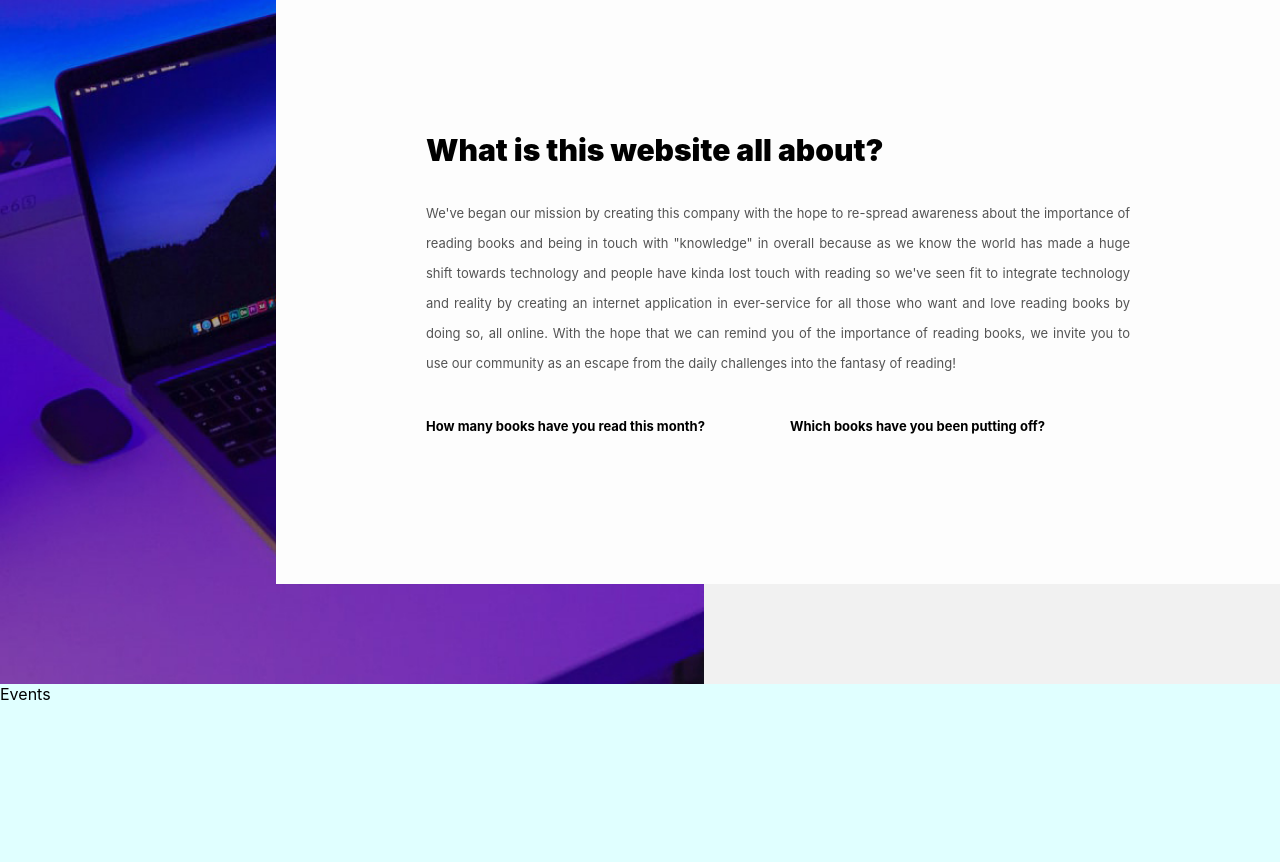
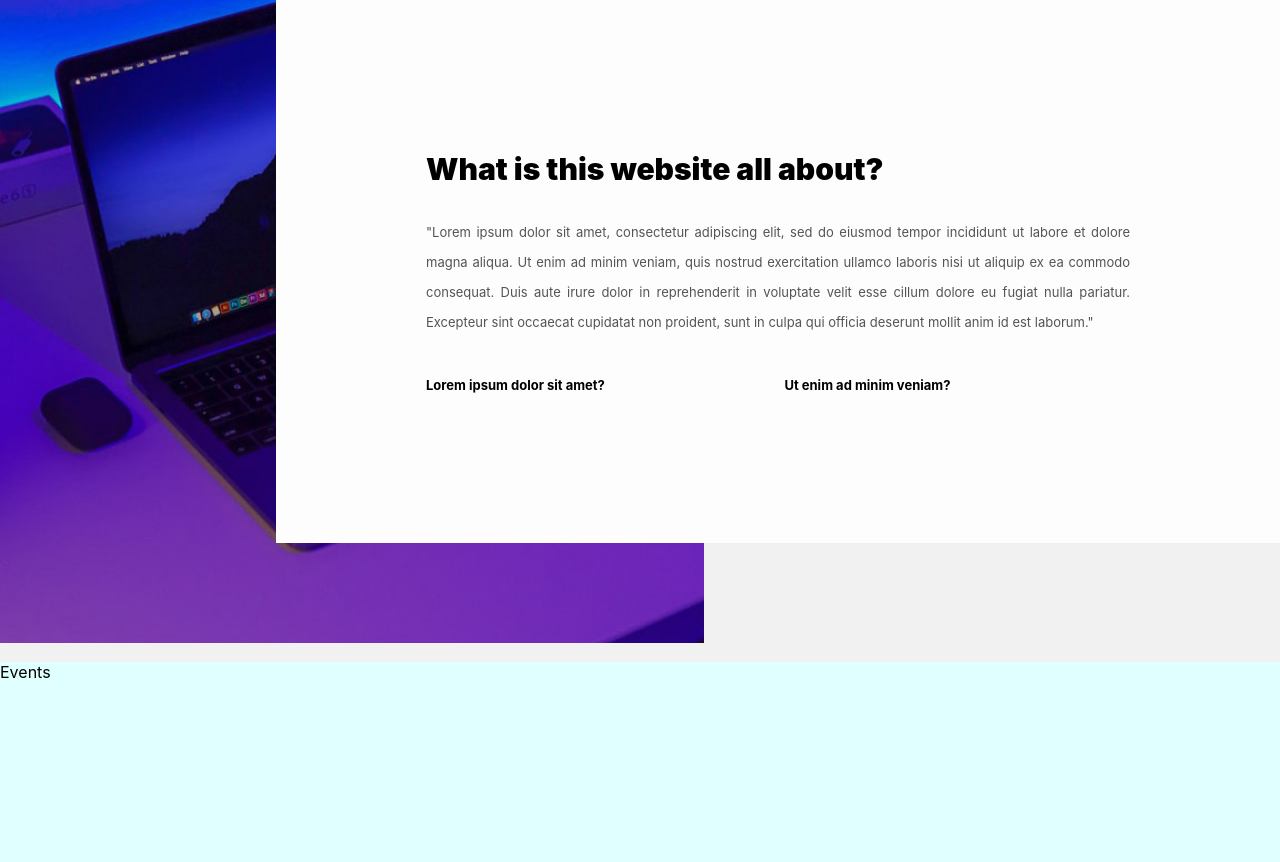
Before and after one commit to visarzejna/digital-company, a React (Create React App) app: page / in a window 1280 px wide. Shown: the part 938-1800 px from the top of the page. Built offline with nearby package versions, Linux system fonts and the light colour scheme.

Commit message:
rearranged footer and about design

```diff
--- a/src/Components/About/About.js
+++ b/src/Components/About/About.js
@@ -9,16 +9,14 @@ const About = () => {
                     <div className={classes.innercontainer}>
                         <h1>What is this website all about?</h1>
                         <p className={classes.text}>
-                            We've began our mission by creating this company with the hope to re-spread awareness about the importance
-                            of reading books and being in touch with "knowledge" in overall because as we know the world has made a huge
-                            shift towards technology and people have kinda lost touch with reading so we've seen fit to integrate technology and
-                            reality by creating an internet application in ever-service for all those who want and love reading books by doing so, all online. With
-                            the hope that we can remind you of the importance of reading books, we invite you to use our community as an escape
-                            from the daily challenges into the fantasy of reading!
+                            "Lorem ipsum dolor sit amet, consectetur adipiscing elit, sed do eiusmod tempor incididunt ut labore et dolore
+                            magna aliqua. Ut enim ad minim veniam, quis nostrud exercitation ullamco laboris nisi ut aliquip ex ea commodo
+                            consequat. Duis aute irure dolor in reprehenderit in voluptate velit esse cillum dolore eu fugiat nulla pariatur.
+                            Excepteur sint occaecat cupidatat non proident, sunt in culpa qui officia deserunt mollit anim id est laborum."
                         </p>
                         <div className={classes.skills}>
-                            <span>How many books have you read this month?</span>
-                            <span>Which books have you been putting off?</span>
+                            <span>Lorem ipsum dolor sit amet?</span>
+                            <span>Ut enim ad minim veniam?</span>
                             <span></span>
                         </div>
                     </div>
--- a/src/Components/Footer/Footer.js
+++ b/src/Components/Footer/Footer.js
@@ -41,7 +41,7 @@ const Footer = () => {
 
       <div className="footer-center">
         <div>
-          <i className="fa-map-marker"></i>
+          <i className="fa fa-map-marker"></i>
           <p>
             <span>Road 66 Boulevard Bill Clinton</span> Pristina, Republic of
             Kosovo
@@ -49,12 +49,12 @@ const Footer = () => {
         </div>
 
         <div>
-          <i className="fa-phone"></i>
+          <i className="fa fa-phone"></i>
           <p>+383-44-123-456</p>
         </div>
 
         <div>
-          <i className="fa-envelope"></i>
+          <i className="fa fa-envelope"></i>
           <p>
             <a href="mailto:support@company.com">support@ebooks.com</a>
           </p>
@@ -64,7 +64,7 @@ const Footer = () => {
       <div className="footer-right">
         <p className="footer-company-about">
           <span>About the website</span>
-          Lorem ipsum dolor sit amet, consectetur adipiscing elit, sed do eiusmod tempor incididunt ut labore et dolore magna aliqua. Ut enim ad minim veniam, quis nostrud exercitation ullamco laboris nisi ut aliquip ex ea commodo consequat. Duis aute irure dolor in reprehenderit in voluptate velit esse cillum dolore eu fugiat nulla pariatur.
+            Digital Company is an organization which aims on integrating advanced design for our costumer products. We want to create something really unique for our clients by going with the saying "Design is where science and art break even" in which our purpose is others satisfaction!
         </p>
       </div>
     </footer>
--- a/src/Components/Header/Header.js
+++ b/src/Components/Header/Header.js
@@ -105,7 +105,7 @@ const Header = () => {
             </TypeWriter>
           </h1>
           <h3>
-            Based in Prishtina. <span>Home of the best brands in Kosovo </span>.
+            Based in Prishtina. <span>Home of the best brands in Kosovo. </span>
             Enhancing digital design.
           </h3>
           <hr />
--- a/src/Components/Work/Work.js
+++ b/src/Components/Work/Work.js
@@ -1,5 +1,5 @@
 import React from "react";
-import video from "./SocialMedia.mp4";
+//import video from "./SocialMedia.mp4";
 import Slider from "react-slick";
 
 import "./Work.css";
--- a/src/index.js
+++ b/src/index.js
@@ -2,7 +2,7 @@ import React from 'react';
 import ReactDOM from 'react-dom/client';
 import './index.css';
 import App from './App';
-import 'font-awesome/css/font-awesome.min.css';
+import '../node_modules/font-awesome/css/font-awesome.min.css';
 
 const root = ReactDOM.createRoot(document.getElementById('root'));
 root.render(
```
Also changed, not shown: 1 other file (tests, documents, lock files or other folders).
